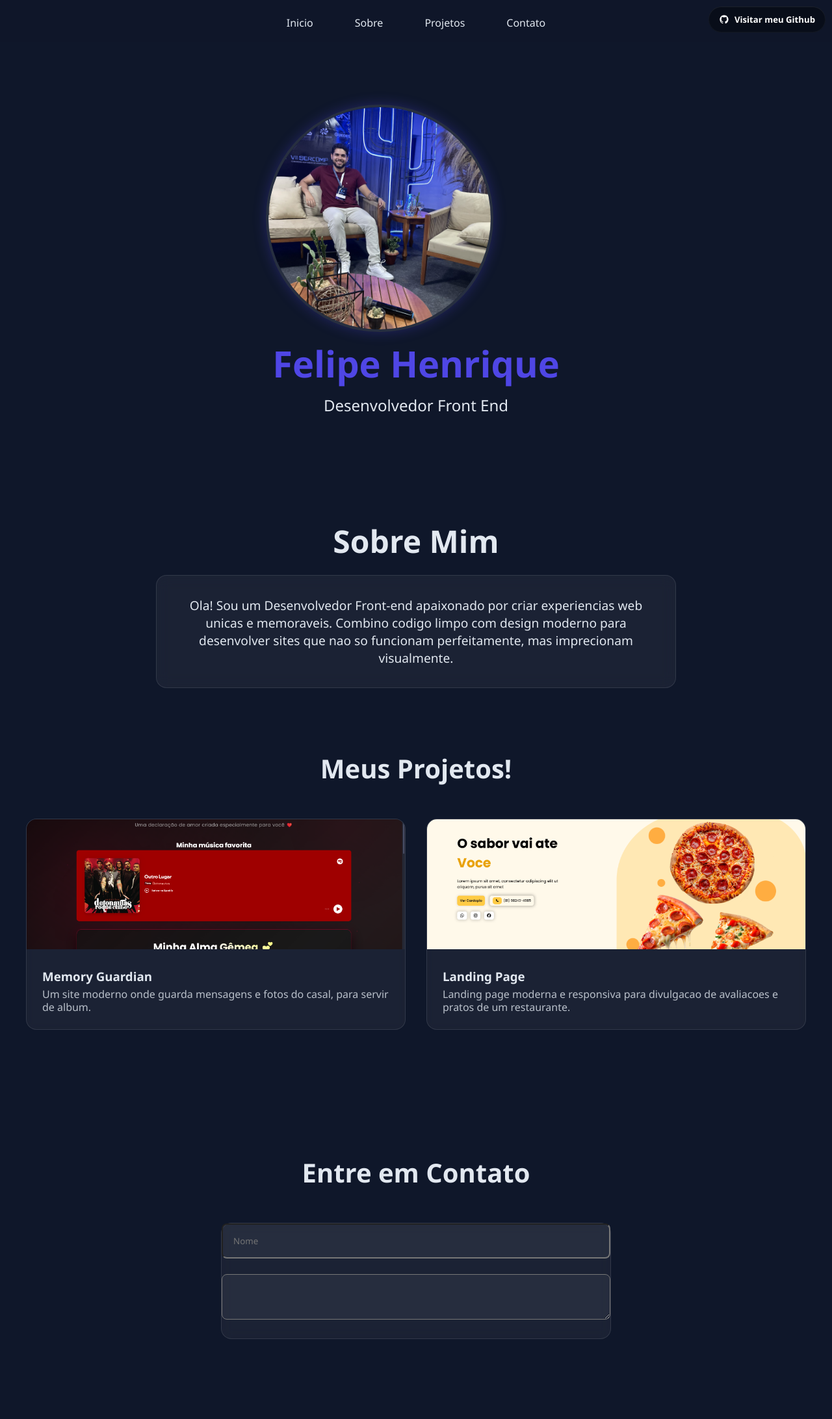
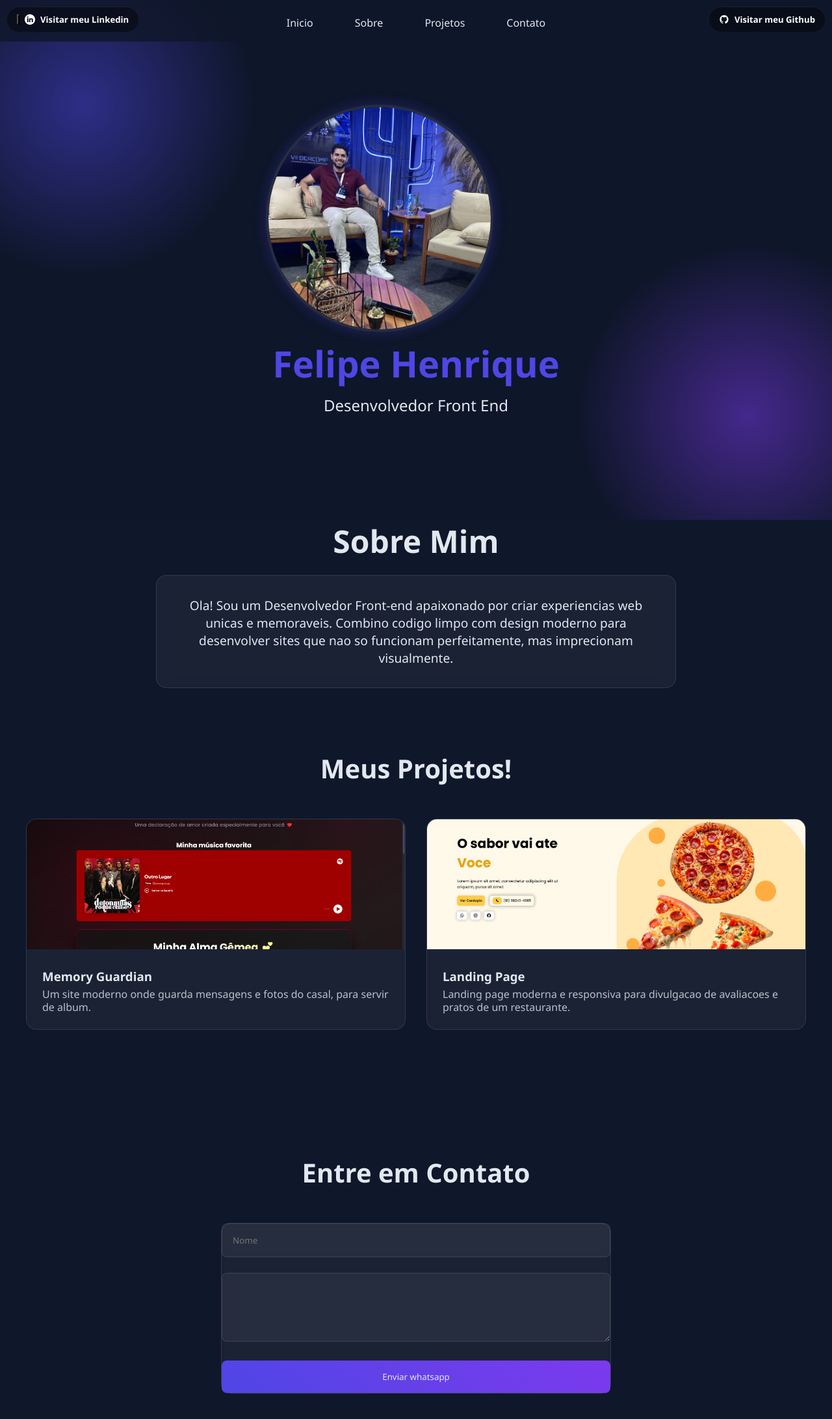
Before and after one commit to FelipeHM-code/felipe-portifolio, a plain HTML site: page index.html in a window 1280 px wide. Shown: the whole page at 65% size. Before the commit the page ends 2157 px from the top, so only its background shows below. Drawn offline with Linux system fonts and the light colour scheme.

Commit message:
Finalizando projeto

```diff
--- a/index.html
+++ b/index.html
@@ -8,6 +8,8 @@
     <title>Felipe Henrique</title>
 </head>
 <body>
+
+    <div class="particulas"></div>
     <nav class="navegacao">
         <ul class="menu">
             <li>
@@ -38,6 +40,10 @@
   </svg>
   <span>Visitar meu Github</span>
 </button></a>
+
+<a href="https://www.linkedin.com/in/felipe-henrique-0145b9287/" target="_blank" class="btn-linkedin" class="linkedin-btn"><button style="color: inherit; background: none;"></button>
+    <img src="src/images/linkedin.png" alt="" style="width: 16px; height: 16px; fill: none; border: none;">
+    <span >Visitar meu Linkedin</span></a>
 
     </nav>
     <main id="inicio" class="cabecalho">
@@ -79,15 +85,34 @@
 
     <section id="Contato" class="contatos">
         <h2 class="contatos-titulo">Entre em Contato</h2>
-         <form action="" class="formulario-contato" id="formulario">
-           <div class="grupo-form"> <input placeholder="Nome" class="campo-form">
+         <form action="" class="formulario-contato" id="formulario" onsubmit="enviarWhats(event)">
+           <div class="grupo-form"> <input placeholder="Nome" class="campo-form" id="nome">
             </div>
             <div class="grupo-form">
-            <textarea class="campo-form" placeholder="Digite sua mensagem">
+            <textarea class="campo-form" placeholder="Digite sua mensagem" id="mensagem" rows="4">
 
             </textarea>
             </div>
+
+            <button type="submit" class="btn-form">Enviar whatsapp</button>
          </form>
     </section>
+
+    <script>
+        function enviarWhats(){
+        event.preventDefault()
+
+        const nome = document.getElementById('nome').value;
+        const mensagem = document.getElementById('mensagem').value;
+        const telefone = '5587981383108'
+
+        const texto = `Ola! Me chamo ${nome} , ${mensagem}`
+        const msgFormatada = encodeURIComponent(texto)
+
+        const url = `https://whatsa.me/${telefone}/?t=${msgFormatada}`
+        window.open(url, '_blank')}
+
+
+    </script>
 </body>
 </html>
--- a/src/styles/styles.css
+++ b/src/styles/styles.css
@@ -31,6 +31,7 @@ body {
   z-index: 1;
   top: 0;
   padding: 1.5rem;
+
 
 }
 .menu-link {
@@ -124,6 +125,7 @@ h1{
   box-shadow: 0 0 20px rgba(79, 70, 229, 0.3);
   border-radius: 50%;
   border: 4px solid var(--vidro);
+  animation: flutuar 5s ease-in-out infinite;
 }
 
 .projetos {
@@ -188,6 +190,7 @@ h1{
   display: flex;
   gap: 0.5rem;
   border: none;
+  cursor: pointer;
 
   transition: all 0.5s cubic-bezier(0.165, 0.84, 0.44, 1);
   border-radius: 100px;
@@ -212,6 +215,45 @@ h1{
   color: var(--secundaria);
   transform: translate(0, -0.25rem);
   background-color: rgba(0, 0, 0, 0.5);
+}
+
+.btn-linkedin {
+  position: absolute;
+  top: 10px;
+  left: 10px;
+  cursor: pointer;
+  display: flex;
+  gap: 0.5rem;
+  border: none;
+  text-decoration: none;
+  cursor: pointer;
+  outline: none;
+
+
+  transition: all 0.5s cubic-bezier(0.165, 0.84, 0.44, 1);
+  border-radius: 100px;
+  font-weight: 800;
+  place-content: center;
+
+  padding: 0.75rem 1rem;
+  font-size: 0.825rem;
+  line-height: 1rem;
+
+  background-color: rgba(0, 0, 0, 0.4);
+  box-shadow:
+    inset 0 1px 0 0 rgba(255, 255, 255, 0.04),
+    inset 0 0 0 1px rgba(255, 255, 255, 0.04);
+  color: #fff;
+}
+
+.btn-linkedin:hover {
+  box-shadow:
+    inset 0 1px 0 0 rgba(255, 255, 255, 0.08),
+    inset 0 0 0 1px rgba(252, 232, 3, 0.08);
+  color: var(--secundaria);
+  transform: translate(0, -0.25rem);
+  background-color: rgba(0, 0, 0, 0.5);
+  cursor: pointer;
 }
 
 
@@ -243,4 +285,55 @@ h1{
   padding: 1rem;
   background: rgba(255,  255, 255, 0.05);
   border-radius: 8px;
+  color: var(--claro);
+  border: 1px solid var(--vidro);
+  outline: none;
 }
+
+.campo-form:focus {
+  border-color: var(--secundaria);
+  box-shadow: 0 0 10px rgba(79, 70, 229, 0.3);
+}
+
+
+.btn-form {
+  color: var(--claro);
+  background: linear-gradient(45deg, var(--primaria), var(--secundaria));
+  padding: 1rem 2rem;
+  border: none;
+  border-radius: 8px;
+  cursor: pointer;
+  width: 100%;
+  transition: all 0.5s ease;
+}
+
+
+.btn-form:hover {
+  transform: translateY(-4px);
+  box-shadow: 0 5px 15px rgba(79, 70, 229, 0.4);
+
+
+}
+
+.particulas {
+  position: fixed;
+  top: 0;
+  left: 0;
+  width: 100%;
+  height: 100%;
+  z-index: -1;
+  opacity: 0.5 ;
+  background:
+    radial-gradient(circle at 10% 20%, var(--primaria) 0%, transparent 20%),
+    radial-gradient(circle at 90% 80%, var(--secundaria) 0%, transparent 20%),
+    var(--escuro);
+}
+
+@keyframes flutuar {
+  0%, 100% {
+    transform: translateY(0);
+  }
+  50% {
+    transform: translateY(-20px);
+  }
+}
```
Also changed, not shown: src/images/linkedin.png (added).
